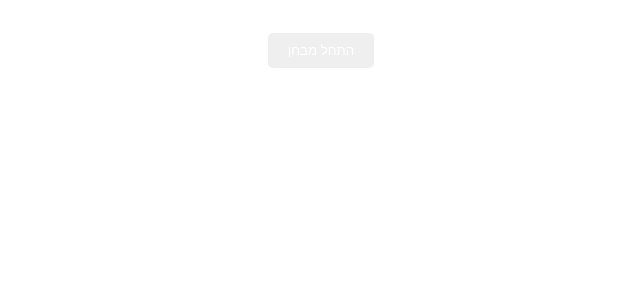
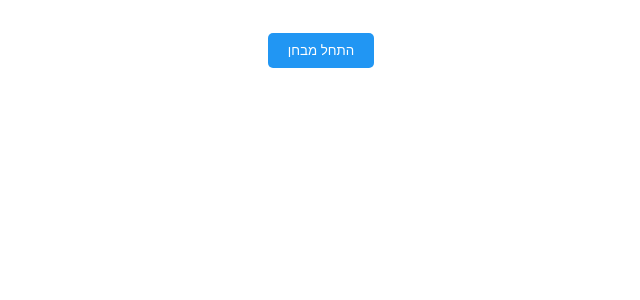
Before and after one commit to rotemlevi/my-tests, a Next.js app: page / in a window 1280 px wide. Shown: the top 300 px of the page, without its empty margins (319-959 px from the left). Built offline with nearby package versions, Linux system fonts and the light colour scheme.

Commit message:
style startButton

```diff
--- a/pages/index.tsx
+++ b/pages/index.tsx
@@ -284,7 +284,12 @@ const Home = () => {
         <>
           {!testStarted ? (
             <div className={styles.startContainer}>
-              <button onClick={handleStart} className={styles.button}>התחל מבחן</button>
+              <button
+                onClick={handleStart}
+                className={`${styles.button} ${styles.startButton}`}
+              >
+                התחל מבחן
+              </button>
             </div>
           ) : (
             <div className={styles.testContainer}>
@@ -311,7 +316,7 @@ const Home = () => {
                 <button
                   onClick={handlePrev}
                   disabled={currentQuestionIndex < 1}
-                  className={`${styles.button} ${currentQuestionIndex < 1 ? styles.disabledButton : styles.navButton  }`}
+                  className={`${styles.button} ${currentQuestionIndex < 1 ? styles.disabledButton : styles.navButton}`}
                 >
                   הקודם
                 </button>
--- a/styles/Home.module.css
+++ b/styles/Home.module.css
@@ -18,12 +18,12 @@
 
 .questionContainer {
     background-color: #f9f9f9;
-    padding: 20px;
+    padding: 5px;
     border-radius: 5px;
     box-shadow: 0 0 10px rgba(0, 0, 0, 0.1);
     direction: rtl;
     width: 100%;
-    max-width: 600px;
+    max-height: 600px;
     min-height: 300px; /* Ensure a minimum height */
     display: flex;
     flex-direction: column;
@@ -88,6 +88,11 @@
     background-color: #2196F3;
 }
 
+.startButton {
+    background-color: #2196F3;
+}
+
+
 .reportButton {
     background-color: #FF5733;
 }
```
